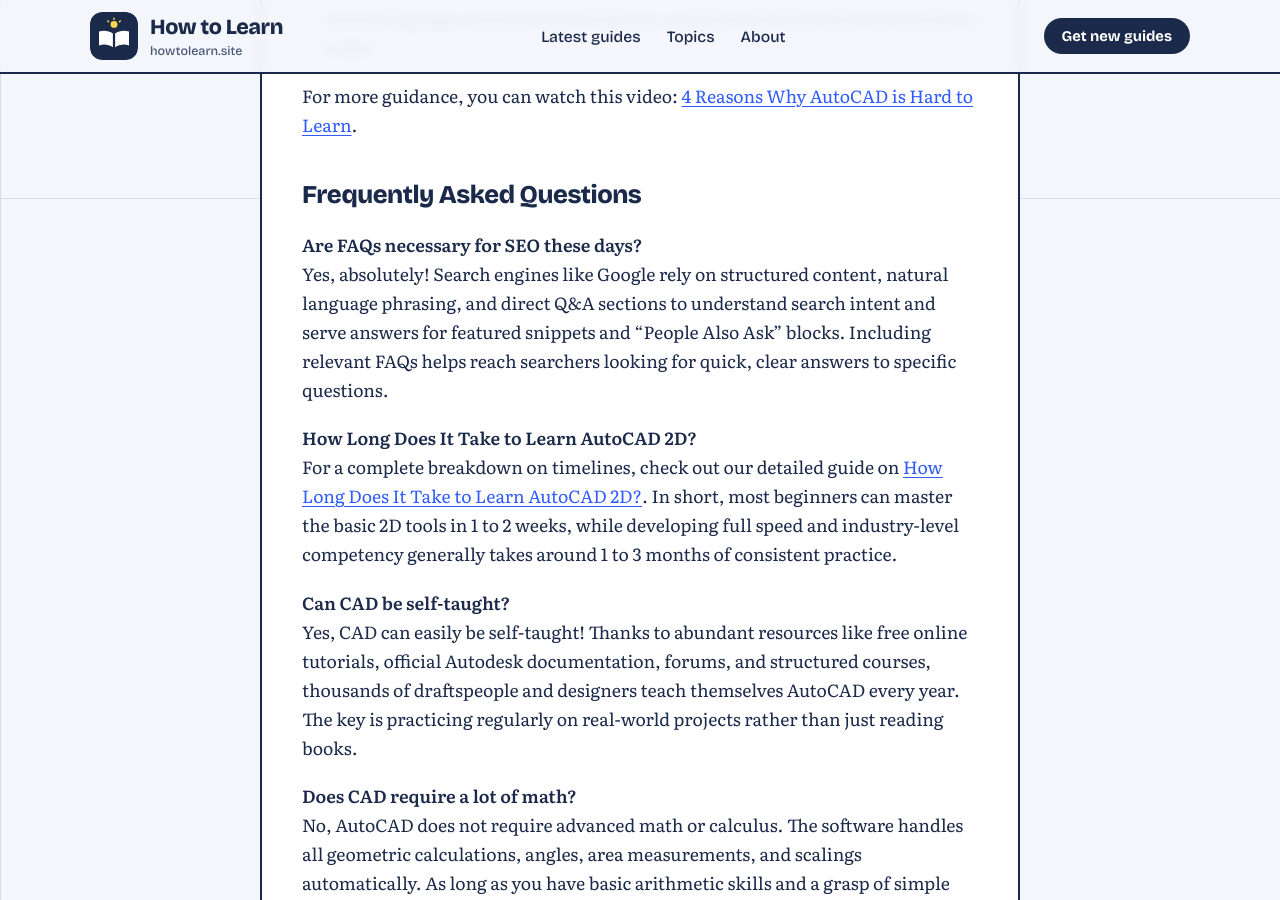
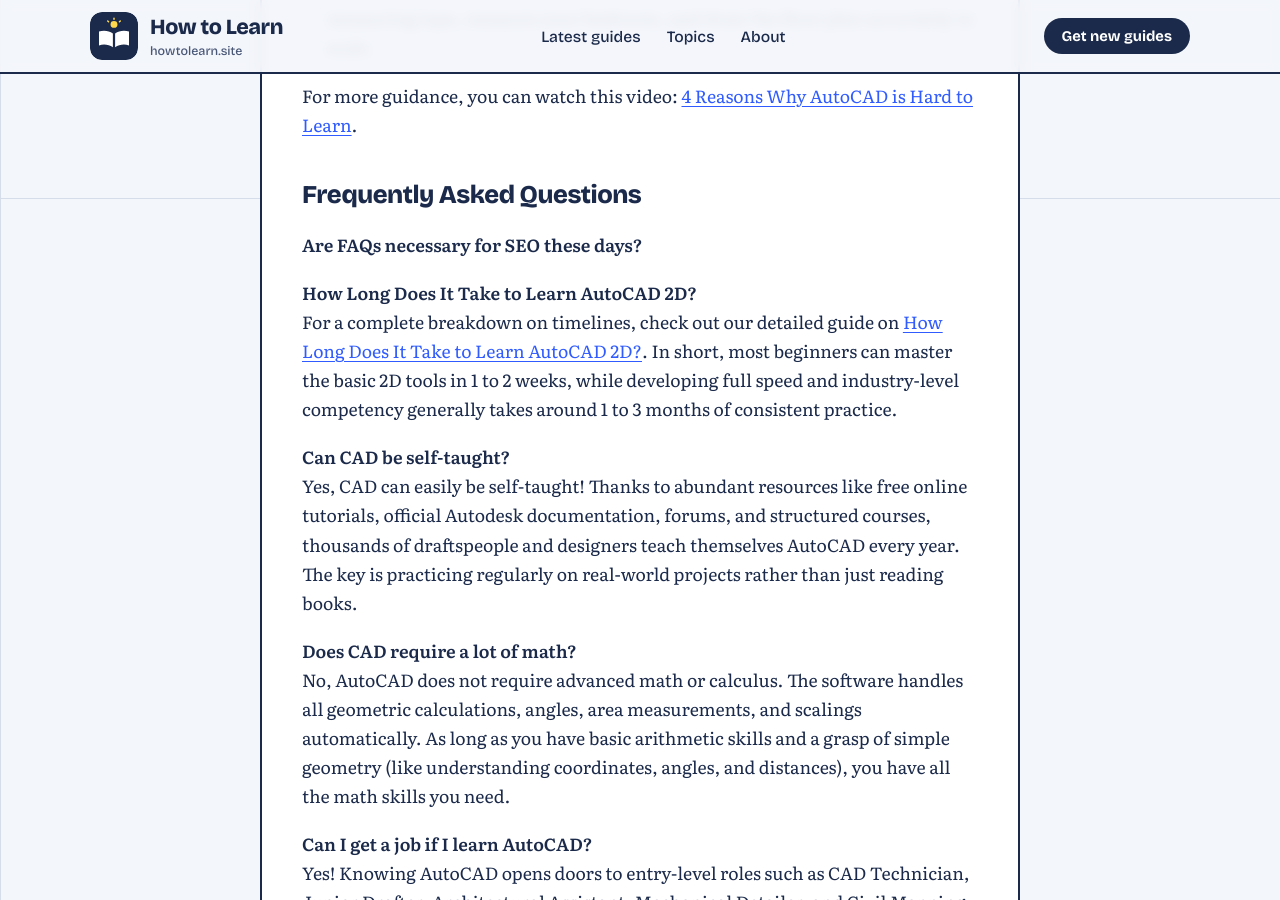
Before and after one commit to mehuls-ER7/mehuls-ER7.github.io, a Jekyll site: the page built from _posts/2026-10-03-is-autocad-hard-to-learn-article.md, in a window 1280 px wide and 900 px high, scrolled down 3402 px. Built offline with Jekyll 4.4.1, drawn with Linux system fonts in a browser that asks for light colours.

Commit message:
Update 2026-10-03-is-autocad-hard-to-learn-article.md

```diff
--- a/_posts/2026-10-03-is-autocad-hard-to-learn-article.md
+++ b/_posts/2026-10-03-is-autocad-hard-to-learn-article.md
@@ -55,7 +55,6 @@
 ## Frequently Asked Questions
 
 **Are FAQs necessary for SEO these days?**
-Yes, absolutely! Search engines like Google rely on structured content, natural language phrasing, and direct Q&A sections to understand search intent and serve answers for featured snippets and "People Also Ask" blocks. Including relevant FAQs helps reach searchers looking for quick, clear answers to specific questions.
 
 **How Long Does It Take to Learn AutoCAD 2D?**
 For a complete breakdown on timelines, check out our detailed guide on [How Long Does It Take to Learn AutoCAD 2D?](https://howtolearn.site/learn/how-to-learn-autocad-2d-guide/). In short, most beginners can master the basic 2D tools in 1 to 2 weeks, while developing full speed and industry-level competency generally takes around 1 to 3 months of consistent practice.
```
